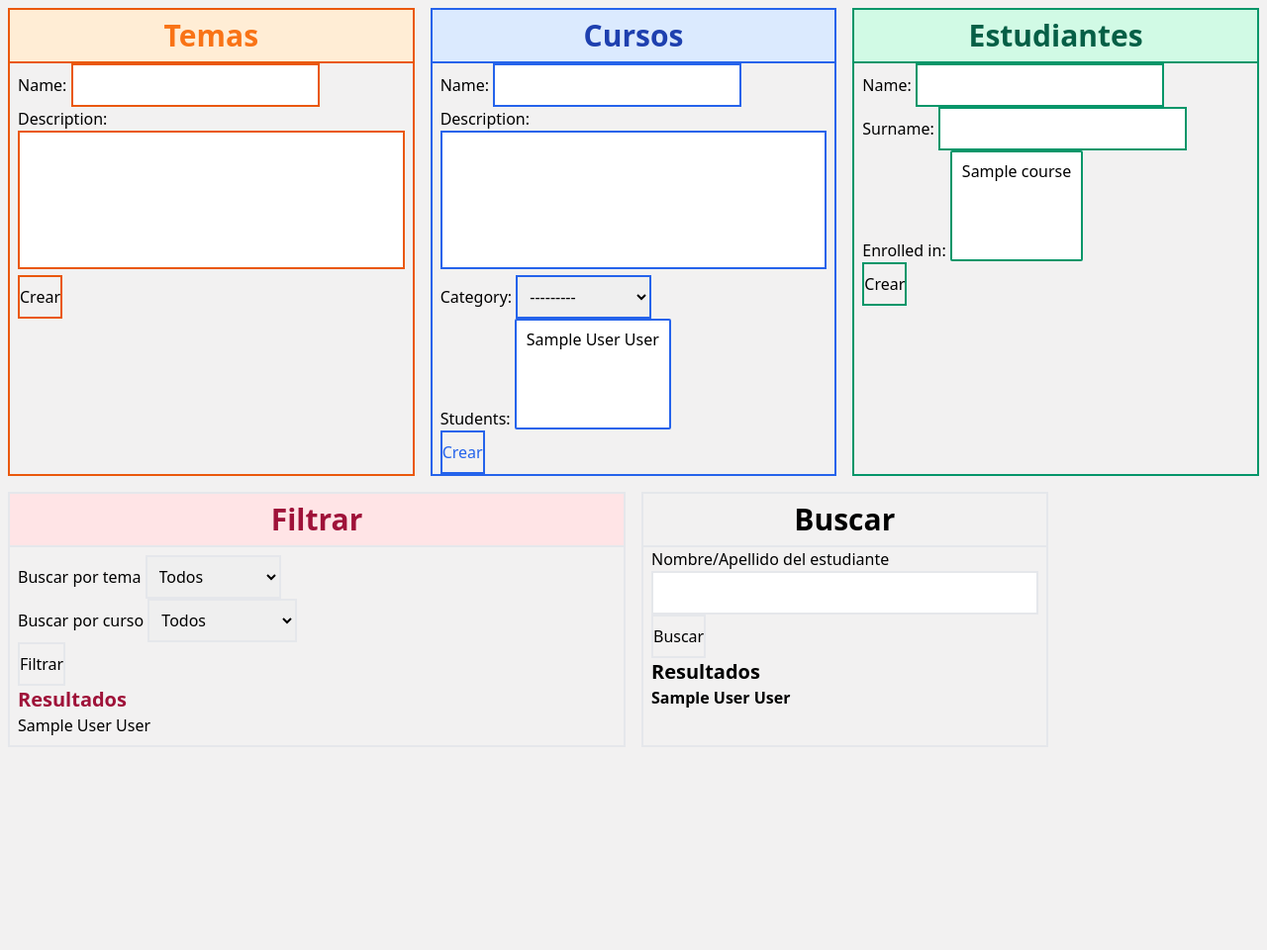
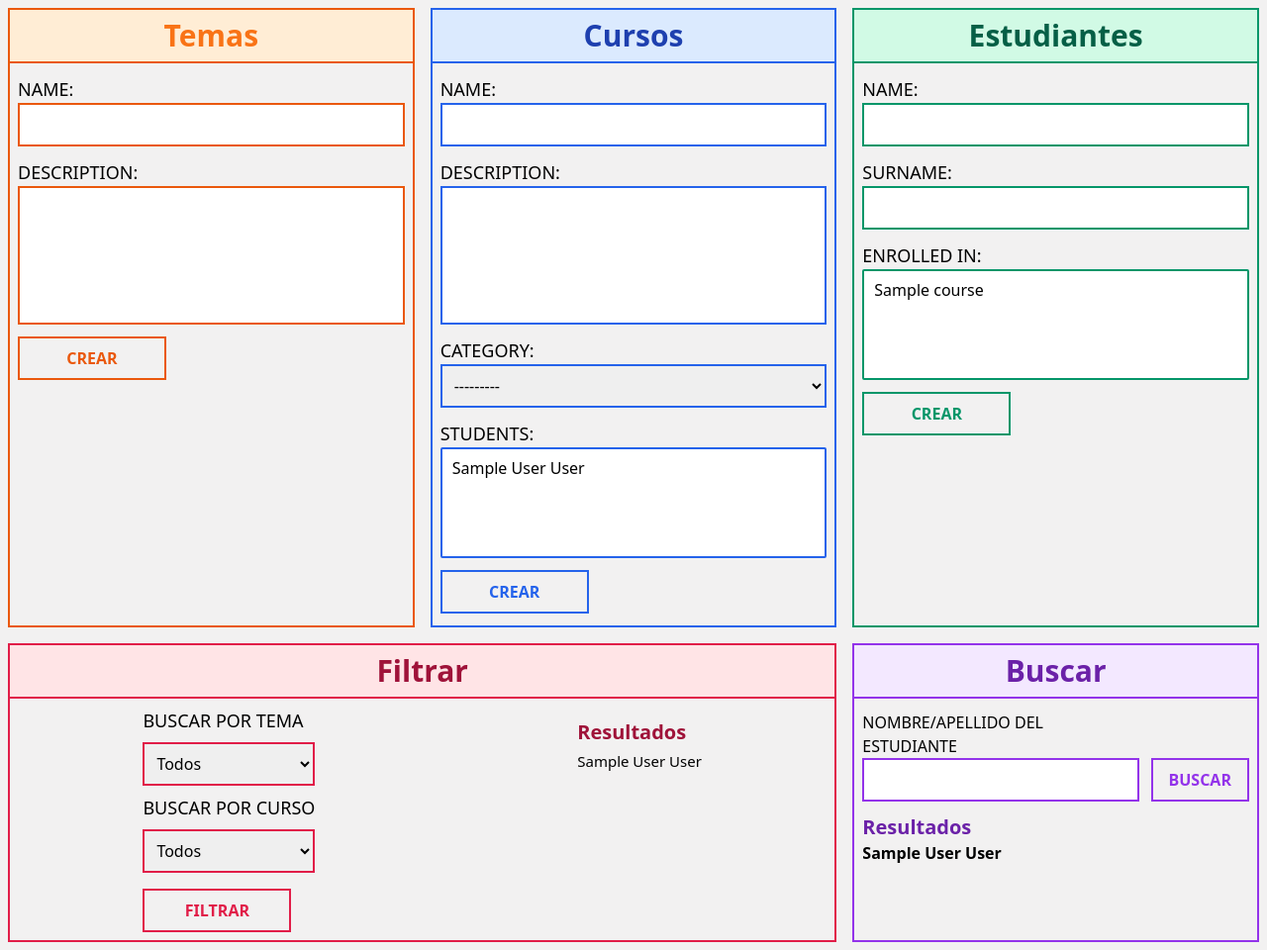
Before and after one commit to CiroJSCH/Tercera-pre-entrega-SCHAPERT, a Django app: page / in a window 1280 px wide. Shown: the whole page at 99% size. Before the commit the page ends 755 px from the top, so only its background shows below. Run offline with Django 4.2, Linux system fonts and the light colour scheme; tables that the repository leaves empty hold one stand-in row (values such as "Sample post").

Commit message:
output styles

```diff
--- a/src/static/styles/output.css
+++ b/src/static/styles/output.css
@@ -535,16 +535,32 @@ video {
   margin-right: auto;
 }
 
+.mt-1 {
+  margin-top: 0.25rem;
+}
+
+.mt-2 {
+  margin-top: 0.5rem;
+}
+
+.mt-3 {
+  margin-top: 0.75rem;
+}
+
 .block {
   display: block;
+}
+
+.flex {
+  display: flex;
 }
 
 .grid {
   display: grid;
 }
 
-.h-full {
-  height: 100%;
+.h-auto {
+  height: auto;
 }
 
 .h-screen {
@@ -553,6 +569,10 @@ video {
 
 .min-h-screen {
   min-height: 100vh;
+}
+
+.w-\[150px\] {
+  width: 150px;
 }
 
 .w-full {
@@ -567,8 +587,36 @@ video {
   max-width: 1440px;
 }
 
+.max-w-\[500px\] {
+  max-width: 500px;
+}
+
+.cursor-pointer {
+  cursor: pointer;
+}
+
 .grid-cols-12 {
   grid-template-columns: repeat(12, minmax(0, 1fr));
+}
+
+.flex-col {
+  flex-direction: column;
+}
+
+.items-end {
+  align-items: flex-end;
+}
+
+.items-center {
+  align-items: center;
+}
+
+.gap-2 {
+  gap: 0.5rem;
+}
+
+.gap-3 {
+  gap: 0.75rem;
 }
 
 .gap-4 {
@@ -583,19 +631,14 @@ video {
   border-bottom-width: 2px;
 }
 
+.border-blue-600 {
+  --tw-border-opacity: 1;
+  border-color: rgb(37 99 235 / var(--tw-border-opacity));
+}
+
 .border-emerald-600 {
   --tw-border-opacity: 1;
   border-color: rgb(5 150 105 / var(--tw-border-opacity));
-}
-
-.border-red-600 {
-  --tw-border-opacity: 1;
-  border-color: rgb(220 38 38 / var(--tw-border-opacity));
-}
-
-.border-blue-600 {
-  --tw-border-opacity: 1;
-  border-color: rgb(37 99 235 / var(--tw-border-opacity));
 }
 
 .border-orange-600 {
@@ -603,9 +646,14 @@ video {
   border-color: rgb(234 88 12 / var(--tw-border-opacity));
 }
 
-.border-b-emerald-600 {
+.border-rose-600 {
   --tw-border-opacity: 1;
-  border-bottom-color: rgb(5 150 105 / var(--tw-border-opacity));
+  border-color: rgb(225 29 72 / var(--tw-border-opacity));
+}
+
+.border-purple-600 {
+  --tw-border-opacity: 1;
+  border-color: rgb(147 51 234 / var(--tw-border-opacity));
 }
 
 .border-b-blue-600 {
@@ -613,9 +661,9 @@ video {
   border-bottom-color: rgb(37 99 235 / var(--tw-border-opacity));
 }
 
-.border-b-red-600 {
+.border-b-emerald-600 {
   --tw-border-opacity: 1;
-  border-bottom-color: rgb(220 38 38 / var(--tw-border-opacity));
+  border-bottom-color: rgb(5 150 105 / var(--tw-border-opacity));
 }
 
 .border-b-orange-600 {
@@ -623,24 +671,24 @@ video {
   border-bottom-color: rgb(234 88 12 / var(--tw-border-opacity));
 }
 
-.bg-red-500 {
-  --tw-bg-opacity: 1;
-  background-color: rgb(239 68 68 / var(--tw-bg-opacity));
+.border-b-rose-600 {
+  --tw-border-opacity: 1;
+  border-bottom-color: rgb(225 29 72 / var(--tw-border-opacity));
 }
 
-.bg-blue-500 {
-  --tw-bg-opacity: 1;
-  background-color: rgb(59 130 246 / var(--tw-bg-opacity));
+.border-b-purple-600 {
+  --tw-border-opacity: 1;
+  border-bottom-color: rgb(147 51 234 / var(--tw-border-opacity));
 }
 
-.bg-green-500 {
+.bg-\[\#f2f1f1\] {
   --tw-bg-opacity: 1;
-  background-color: rgb(34 197 94 / var(--tw-bg-opacity));
+  background-color: rgb(242 241 241 / var(--tw-bg-opacity));
 }
 
-.bg-emerald-200 {
+.bg-blue-100 {
   --tw-bg-opacity: 1;
-  background-color: rgb(167 243 208 / var(--tw-bg-opacity));
+  background-color: rgb(219 234 254 / var(--tw-bg-opacity));
 }
 
 .bg-emerald-100 {
@@ -648,48 +696,19 @@ video {
   background-color: rgb(209 250 229 / var(--tw-bg-opacity));
 }
 
+.bg-orange-100 {
+  --tw-bg-opacity: 1;
+  background-color: rgb(255 237 213 / var(--tw-bg-opacity));
+}
+
 .bg-rose-100 {
   --tw-bg-opacity: 1;
   background-color: rgb(255 228 230 / var(--tw-bg-opacity));
 }
 
-.bg-blue-200 {
+.bg-purple-100 {
   --tw-bg-opacity: 1;
-  background-color: rgb(191 219 254 / var(--tw-bg-opacity));
-}
-
-.bg-blue-100 {
-  --tw-bg-opacity: 1;
-  background-color: rgb(219 234 254 / var(--tw-bg-opacity));
-}
-
-.bg-black {
-  --tw-bg-opacity: 1;
-  background-color: rgb(0 0 0 / var(--tw-bg-opacity));
-}
-
-.bg-\[\#\#202124\] {
-  background-color: ##202124;
-}
-
-.bg-\[\#202124\] {
-  --tw-bg-opacity: 1;
-  background-color: rgb(32 33 36 / var(--tw-bg-opacity));
-}
-
-.bg-\[\#efefef\] {
-  --tw-bg-opacity: 1;
-  background-color: rgb(239 239 239 / var(--tw-bg-opacity));
-}
-
-.bg-\[\#f2f1f1\] {
-  --tw-bg-opacity: 1;
-  background-color: rgb(242 241 241 / var(--tw-bg-opacity));
-}
-
-.bg-orange-100 {
-  --tw-bg-opacity: 1;
-  background-color: rgb(255 237 213 / var(--tw-bg-opacity));
+  background-color: rgb(243 232 255 / var(--tw-bg-opacity));
 }
 
 .p-2 {
@@ -701,17 +720,32 @@ video {
   padding-right: 0.5rem;
 }
 
+.px-4 {
+  padding-left: 1rem;
+  padding-right: 1rem;
+}
+
 .py-2 {
   padding-top: 0.5rem;
   padding-bottom: 0.5rem;
 }
 
-.pb-2 {
-  padding-bottom: 0.5rem;
+.py-3 {
+  padding-top: 0.75rem;
+  padding-bottom: 0.75rem;
 }
 
 .text-center {
   text-align: center;
+}
+
+.text-\[15px\] {
+  font-size: 15px;
+}
+
+.text-lg {
+  font-size: 1.125rem;
+  line-height: 1.75rem;
 }
 
 .text-xl {
@@ -719,13 +753,20 @@ video {
   line-height: 1.75rem;
 }
 
+.font-bold {
+  font-weight: 700;
+}
+
+.font-medium {
+  font-weight: 500;
+}
+
 .font-semibold {
   font-weight: 600;
 }
 
-.text-red-500 {
-  --tw-text-opacity: 1;
-  color: rgb(239 68 68 / var(--tw-text-opacity));
+.uppercase {
+  text-transform: uppercase;
 }
 
 .text-blue-600 {
@@ -733,14 +774,34 @@ video {
   color: rgb(37 99 235 / var(--tw-text-opacity));
 }
 
-.text-emerald-500 {
+.text-blue-800 {
   --tw-text-opacity: 1;
-  color: rgb(16 185 129 / var(--tw-text-opacity));
+  color: rgb(30 64 175 / var(--tw-text-opacity));
 }
 
-.text-emerald-700 {
+.text-emerald-600 {
   --tw-text-opacity: 1;
-  color: rgb(4 120 87 / var(--tw-text-opacity));
+  color: rgb(5 150 105 / var(--tw-text-opacity));
+}
+
+.text-emerald-800 {
+  --tw-text-opacity: 1;
+  color: rgb(6 95 70 / var(--tw-text-opacity));
+}
+
+.text-orange-500 {
+  --tw-text-opacity: 1;
+  color: rgb(249 115 22 / var(--tw-text-opacity));
+}
+
+.text-orange-600 {
+  --tw-text-opacity: 1;
+  color: rgb(234 88 12 / var(--tw-text-opacity));
+}
+
+.text-rose-600 {
+  --tw-text-opacity: 1;
+  color: rgb(225 29 72 / var(--tw-text-opacity));
 }
 
 .text-rose-800 {
@@ -748,34 +809,55 @@ video {
   color: rgb(159 18 57 / var(--tw-text-opacity));
 }
 
-.text-blue-800 {
+.text-purple-600 {
   --tw-text-opacity: 1;
-  color: rgb(30 64 175 / var(--tw-text-opacity));
+  color: rgb(147 51 234 / var(--tw-text-opacity));
 }
 
-.text-emerald-800 {
+.text-purple-800 {
   --tw-text-opacity: 1;
-  color: rgb(6 95 70 / var(--tw-text-opacity));
+  color: rgb(107 33 168 / var(--tw-text-opacity));
 }
 
-.text-yellow-800 {
-  --tw-text-opacity: 1;
-  color: rgb(133 77 14 / var(--tw-text-opacity));
+.outline-none {
+  outline: 2px solid transparent;
+  outline-offset: 2px;
 }
 
-.text-orange-500 {
-  --tw-text-opacity: 1;
-  color: rgb(249 115 22 / var(--tw-text-opacity));
+.transition-colors {
+  transition-property: color, background-color, border-color, text-decoration-color, fill, stroke;
+  transition-timing-function: cubic-bezier(0.4, 0, 0.2, 1);
+  transition-duration: 150ms;
 }
 
-@media (min-width: 640px) {
-  .sm\:col-span-6 {
-    grid-column: span 6 / span 6;
-  }
+.hover\:bg-blue-600:hover {
+  --tw-bg-opacity: 1;
+  background-color: rgb(37 99 235 / var(--tw-bg-opacity));
+}
 
-  .sm\:grid-cols-6 {
-    grid-template-columns: repeat(6, minmax(0, 1fr));
-  }
+.hover\:bg-emerald-600:hover {
+  --tw-bg-opacity: 1;
+  background-color: rgb(5 150 105 / var(--tw-bg-opacity));
+}
+
+.hover\:bg-orange-600:hover {
+  --tw-bg-opacity: 1;
+  background-color: rgb(234 88 12 / var(--tw-bg-opacity));
+}
+
+.hover\:bg-rose-600:hover {
+  --tw-bg-opacity: 1;
+  background-color: rgb(225 29 72 / var(--tw-bg-opacity));
+}
+
+.hover\:bg-purple-600:hover {
+  --tw-bg-opacity: 1;
+  background-color: rgb(147 51 234 / var(--tw-bg-opacity));
+}
+
+.hover\:text-white:hover {
+  --tw-text-opacity: 1;
+  color: rgb(255 255 255 / var(--tw-text-opacity));
 }
 
 @media (min-width: 768px) {
@@ -790,10 +872,6 @@ video {
 }
 
 @media (min-width: 1024px) {
-  .lg\:col-span-4 {
-    grid-column: span 4 / span 4;
-  }
-
   .lg\:text-3xl {
     font-size: 1.875rem;
     line-height: 2.25rem;
@@ -804,4 +882,16 @@ video {
   .xl\:col-span-4 {
     grid-column: span 4 / span 4;
   }
+
+  .xl\:col-span-8 {
+    grid-column: span 8 / span 8;
+  }
+
+  .xl\:flex-row {
+    flex-direction: row;
+  }
+
+  .xl\:justify-around {
+    justify-content: space-around;
+  }
 }
```
